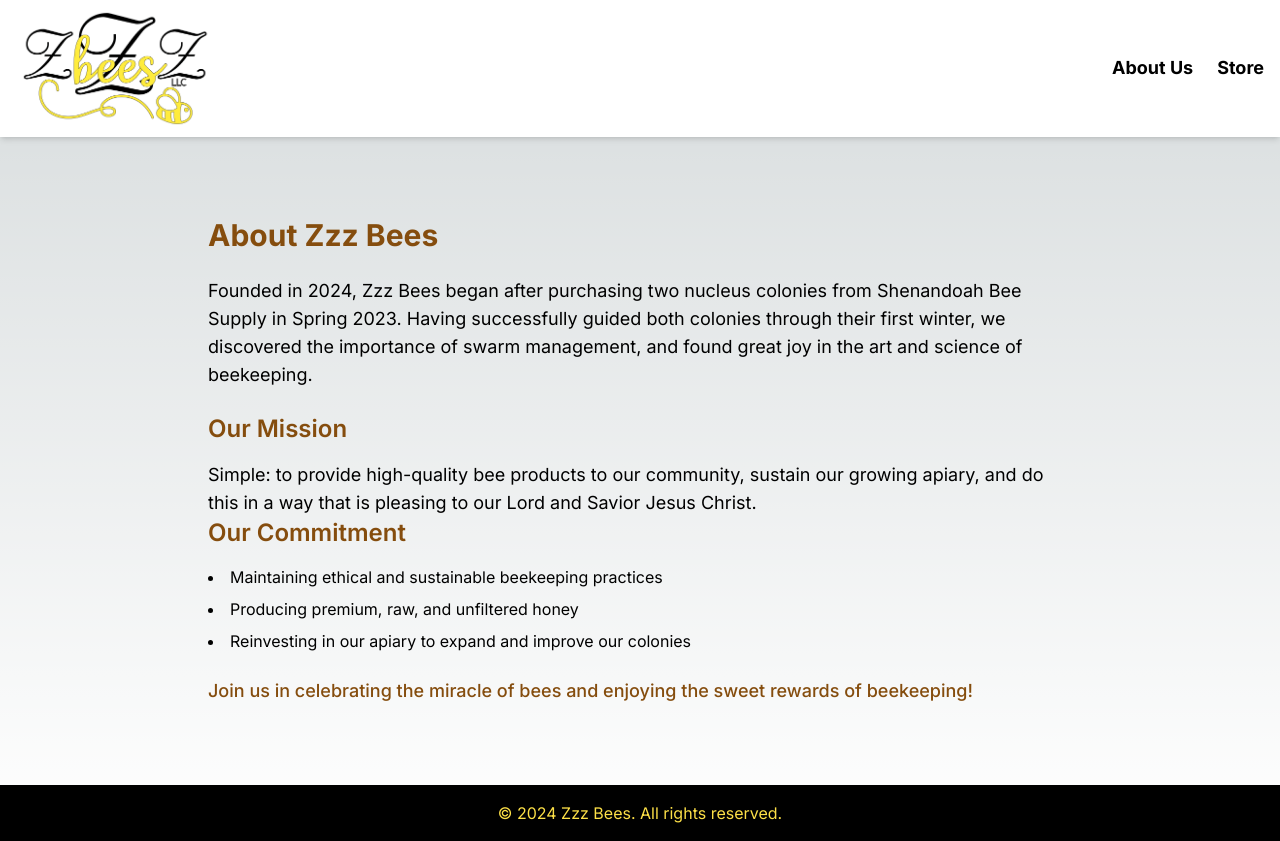
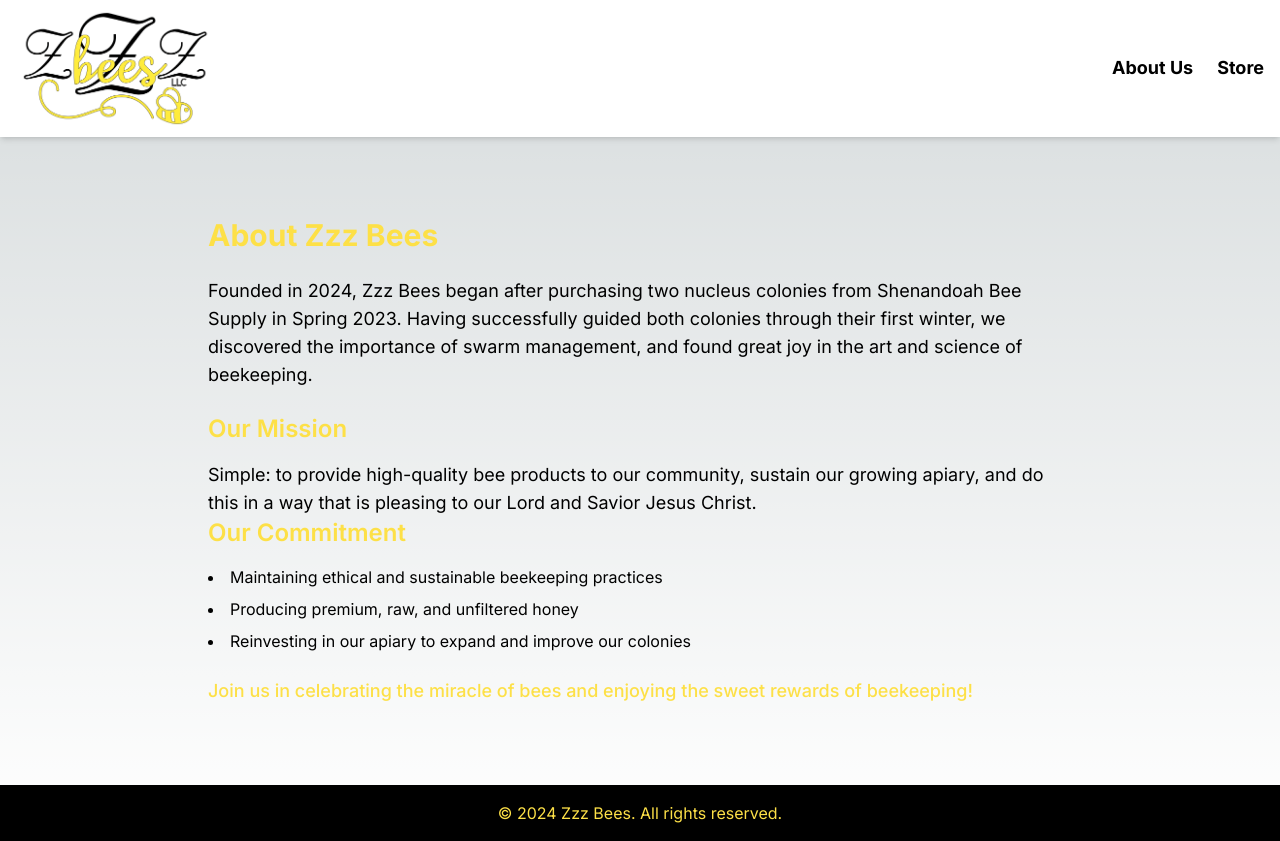
Before and after one commit to ZzzBees/site, a Next.js app: page /about in a window 1280 px wide. Built offline with nearby package versions, Linux system fonts and the light colour scheme.

Commit message:
Fix color mismatch
Signed-off-by: David Zager <dzager@redhat.com>

```diff
--- a/app/about/page.tsx
+++ b/app/about/page.tsx
@@ -3,7 +3,7 @@ import Image from 'next/image';
 export default function About() {
   return (
     <div className="max-w-4xl mx-auto py-12 px-4">
-      <h1 className="text-3xl font-bold mb-6 text-yellow-800">About Zzz Bees</h1>
+      <h1 className="text-3xl font-bold mb-6 text-yellow-300">About Zzz Bees</h1>
 
       {/* <div className="mb-8">
         <Image
@@ -23,21 +23,21 @@ export default function About() {
         beekeeping.
       </p>
 
-      <h2 className="text-2xl font-semibold mb-4 text-yellow-800">Our Mission</h2>
+      <h2 className="text-2xl font-semibold mb-4 text-yellow-300">Our Mission</h2>
       <p className="text-lg">
         Simple: to provide high-quality bee products to our
         community, sustain our growing apiary, and do this in a way that is
         pleasing to our Lord and Savior Jesus Christ.
       </p>
 
-      <h2 className="text-2xl font-semibold mb-4 text-yellow-800">Our Commitment</h2>
+      <h2 className="text-2xl font-semibold mb-4 text-yellow-300">Our Commitment</h2>
       <ul className="list-disc list-inside space-y-2 mb-6">
         <li>Maintaining ethical and sustainable beekeeping practices</li>
         <li>Producing premium, raw, and unfiltered honey</li>
         <li>Reinvesting in our apiary to expand and improve our colonies</li>
       </ul>
 
-      <p className="text-lg font-medium text-yellow-800">
+      <p className="text-lg font-medium text-yellow-300">
         Join us in celebrating the miracle of bees and enjoying the sweet rewards of beekeeping!
       </p>
     </div>
```
